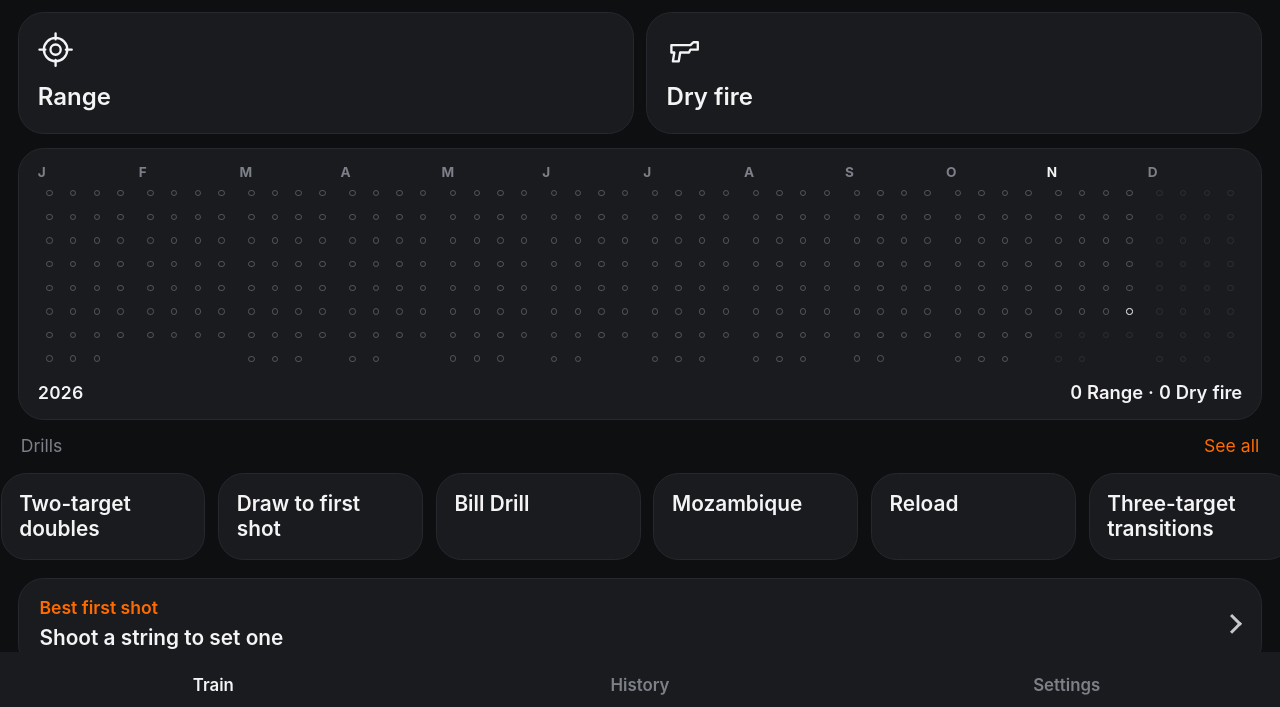
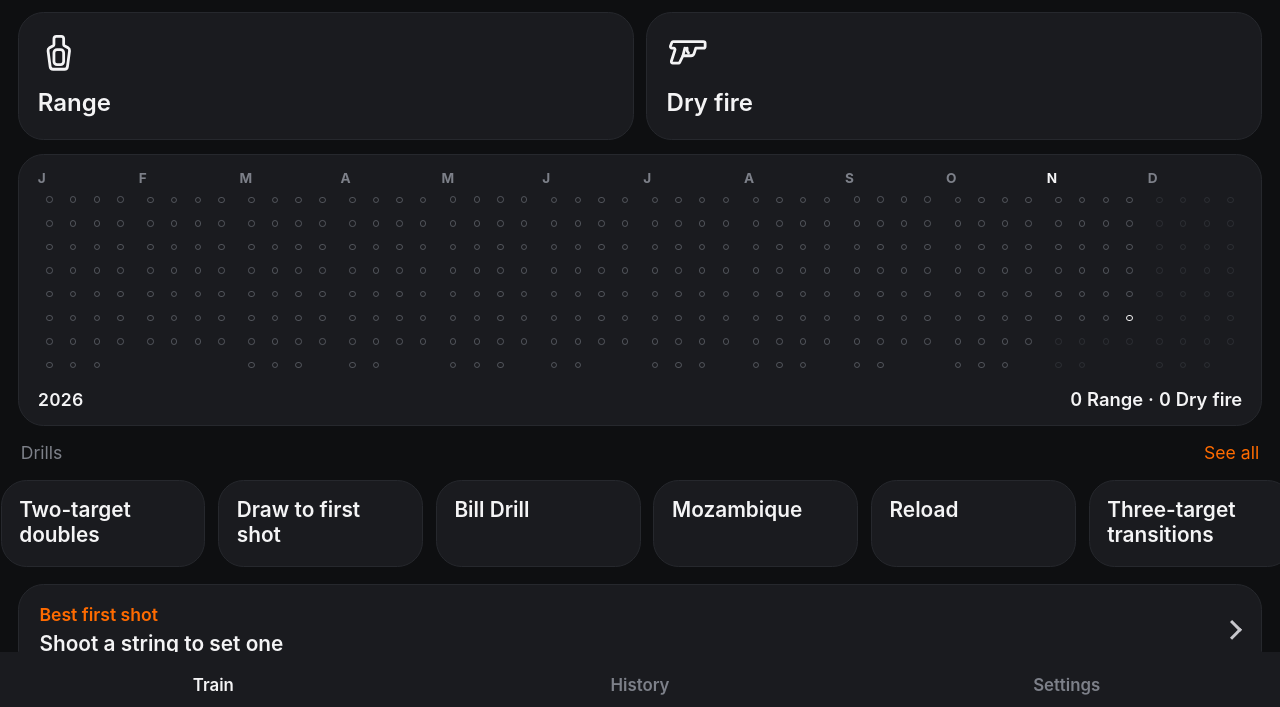
Before and after one commit to mbeckerone-create/shot-timer, a plain HTML site: page index.html in a window 1280 px wide. Shown: the part 93-800 px from the top of the page. Drawn offline with Linux system fonts and the light colour scheme.

Commit message:
v0.8.2: target app icon, target for Range, pistol for Dry fire
- New home-screen icon: the target outline on dark.
- Home tiles: target for Range, pistol for Dry fire, in the same line style.

Co-Authored-By: Claude Opus 5.5 <noreply@anthropic.com>
Claude-Session: https://claude.ai/code/session_01KMR1R8fxd8UwbpNfoT9zAL

```diff
--- a/app-skin.css
+++ b/app-skin.css
@@ -94,3 +94,4 @@ body > .view.legacy .bar { all: unset; display: flex; gap: 8px; align-items: cen
 #app .hd-check .ic { width: 12px; height: 12px; stroke-width: 2.8; }
 #app #who-results small .ic { width: 11px; height: 11px; }
 #app .hs-month { margin: 6px 4px 0; }
+#app .h-mode svg { width: 26px; height: 26px; }
--- a/app.js
+++ b/app.js
@@ -1,7 +1,7 @@
 /* Shot Timer — app logic. Timing lives in the AudioWorklet (worklet.js + detector.js);
  * this file runs the UI, the start/par beeps, and history. */
 'use strict';
-const BUILD = 'v0.8.1';
+const BUILD = 'v0.8.2';
 const $ = (id) => document.getElementById(id);
 const fmt = (t) => (t == null || !isFinite(t)) ? '—' : t.toFixed(3);
 
--- a/index.html
+++ b/index.html
@@ -26,8 +26,8 @@
   <section id="view-home" class="view scr active">
     <div class="h-top"><div class="p-title" style="margin:0">Shot Timer</div></div>
     <button class="sbar h-ses" id="h-ses" hidden><span class="dot"></span><div><b>Session in progress</b><i id="h-ses-sum"></i></div><span class="sb-go">Resume ›</span></button>
-    <div class="h-modes"><button class="h-mode" data-go="range"><svg viewBox="0 0 24 24" aria-hidden="true"><circle cx="12" cy="12" r="8"/><circle cx="12" cy="12" r="3.5"/><path d="M12 1v4M12 19v4M1 12h4M19 12h4"/></svg><b>Range</b></button>
-      <button class="h-mode" data-go="dry"><svg viewBox="0 0 24 24" aria-hidden="true"><path d="M3 9h13l2-2h3v5h-5l-1 2H9l-1 6H4l1-6H3z"/></svg><b>Dry fire</b></button></div>
+    <div class="h-modes"><button class="h-mode" data-go="range"><svg viewBox="0 0 24 24" aria-hidden="true"><path d="M10.6 2.5H13.4A1.4 1.4 0 0 1 14.8 3.9V7.2A.8.8 0 0 0 15.2 7.9L17.3 9.05A1.9 1.9 0 0 1 18.2 10.9L17 19.9A1.8 1.8 0 0 1 15.2 21.5H8.8A1.8 1.8 0 0 1 7 19.9L5.8 10.9A1.9 1.9 0 0 1 6.7 9.05L8.8 7.9A.8.8 0 0 0 9.2 7.2V3.9A1.4 1.4 0 0 1 10.6 2.5Z"/><rect x="9.2" y="10.2" width="5.6" height="8.6" rx="1.8"/></svg><b>Range</b></button>
+      <button class="h-mode" data-go="dry"><svg viewBox="0 0 24 24" aria-hidden="true"><path d="M3.6 5.5H21A1 1 0 0 1 22 6.5V8.3A1 1 0 0 1 21 9.3H16.6L15.7 12.2A2 2 0 0 1 13.8 13.7H9.2L7.4 17.4A1 1 0 0 1 6.5 18H3.4A.9.9 0 0 1 2.5 16.9L4.5 10.7A.9.9 0 0 0 3.7 9.3H2.9A.9.9 0 0 1 2 8.1L2.8 6.1A1 1 0 0 1 3.6 5.5Z"/><path d="M9.2 13.7L10.3 9.3M11.6 9.3V10.4A2 2 0 0 0 12.4 12.1"/></svg><b>Dry fire</b></button></div>
     <div class="h-week h-year">
       <div class="hy-grid" id="hy-grid" role="group" aria-label="Training days this year"></div>
       <div class="hy-foot"><span class="h-day" id="hy-year">2026</span><span class="hy-sel" id="h-day"></span></div>
--- a/sw.js
+++ b/sw.js
@@ -1,5 +1,5 @@
 // Offline cache so the timer works at a range with no signal. Bump VERSION on every release.
-const VERSION = 'st-v0.8.1';
+const VERSION = 'st-v0.8.2';
 const FILES = ['./', 'index.html', 'style.css', 'design.css', 'app-skin.css', 'app.js', 'ui.js', 'voice.js', 'detector.js', 'worklet.js', 'manifest.webmanifest', 'icon-180.png', 'icon-512.png'];
 self.addEventListener('install', (e) => { e.waitUntil(caches.open(VERSION).then((c) => c.addAll(FILES))); self.skipWaiting(); });
 self.addEventListener('activate', (e) => { e.waitUntil(caches.keys().then((ks) => Promise.all(ks.filter((k) => k !== VERSION).map((k) => caches.delete(k))))); self.clients.claim(); });
```
Also changed, not shown: icon-180.png, icon-512.png.
